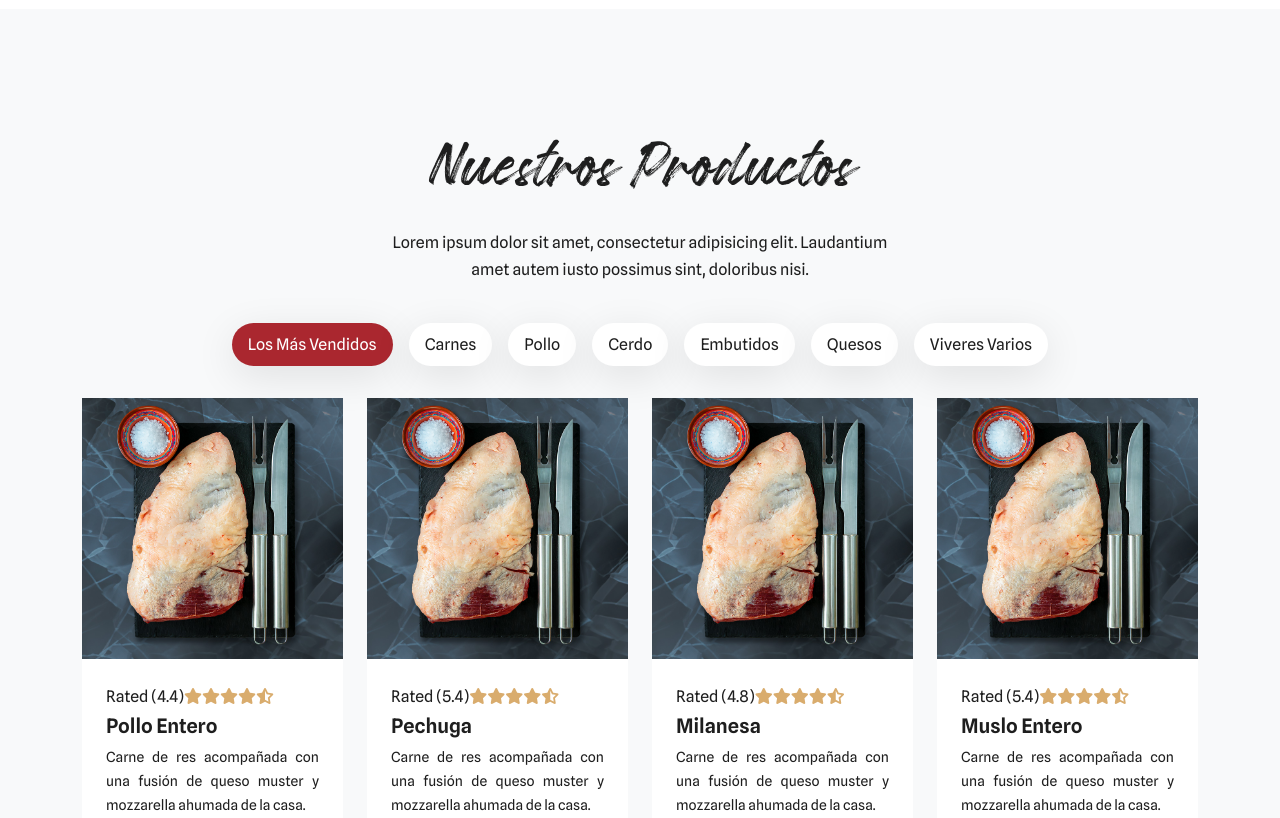
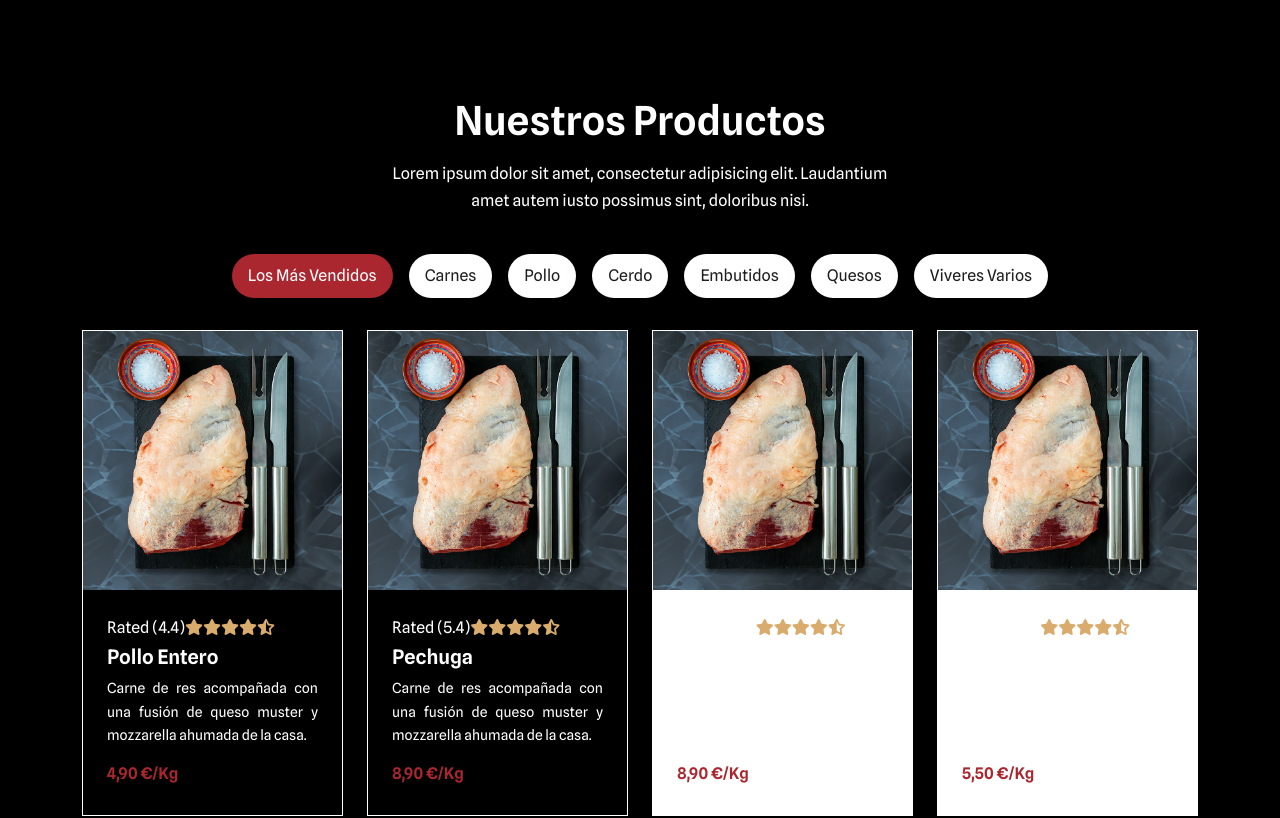
Before and after one commit to leoaristizabal/LaCapital, a React (Vite) app: page / in a window 1280 px wide. Shown: the part 1626-2444 px from the top of the page. Built offline with nearby package versions, Linux system fonts and the light colour scheme.

Commit message:
change bg color to black

```diff
--- a/src/App.css
+++ b/src/App.css
@@ -52,24 +52,20 @@
 
 body{
     font-family: 'Spline Sans', sans-serif;
-    color: var(--gr);
+    background-color: #000;
+    color: var(--wh1);
     line-height: 1.7;
 }
 
 h1,h2,h3,h4,h5,h6{
     font-weight: 600;
-    color: var(--bl1);
+    color: var(--wh1);
 }
 
-h1,h2,h3{
-    font-family: 'Stephile Script', sans-serif;
-    font-size: 70px;
-    font-weight: 600;
-    color: var(--bl1);
-}
+
 
 a{
-    color: var(--bl1);
+    color: var(--wh1);
     text-decoration: none;
     font-weight: 600;
     transition: transform all 1s ease-in-out;
@@ -141,6 +137,9 @@ section{
     color: var(--or); /* Color de la pestaña activa */
     font-weight: bold;
     transform: scale(1.025);
+  }
+.nav-item .nav-link {
+    color: var(--wh1); ;
   }
 
 /*SliderHero*/
@@ -325,6 +324,7 @@ section{
 .menu-item {
     transition: transform 0.15s ease-in-out;
     cursor: pointer;
+    border: solid 1px var(--wh1);
 }
 
 .menu-item:hover{
--- a/src/Components/Navbar.jsx
+++ b/src/Components/Navbar.jsx
@@ -11,7 +11,7 @@ const Navbar = () => {
   };
 
   return (
-    <nav className="navbar navbar-expand-lg navbar-light bg-white shadow sticky-top">
+    <nav className="navbar navbar-expand-lg navbar-light bg-black shadow sticky-top">
       <div className="container">
         <a className="navbar-brand" href="#">
           <img className="logonav" src={Logo} alt="Logo La Capital" />
--- a/src/Components/Products.jsx
+++ b/src/Components/Products.jsx
@@ -7,7 +7,7 @@ import ImagenPruebaEmbutidos from "../assets/Products/Chorizos.png"
 
 const Products = () => {
   return (
-    <section id="menu" class="bg-light">
+    <section id="menu" class="bg-black">
       <div class="container">
         <div class="row">
           <div class="col-12 intro-text">
@@ -143,7 +143,7 @@ const Products = () => {
             {/*POLLOS */}
             <div class="row gy-4">
               <div class="col-lg-3 col-sm-6">
-                <div class="menu-item bg-white shadow-on-hover">
+                <div class="menu-item bg-black shadow-on-hover">
                   <img   src={ImagenPruebaPollo} alt="" />
                   <div class="menu-item-content p-4">
                     <div>
@@ -168,7 +168,7 @@ const Products = () => {
                 </div>
               </div>
               <div class="col-lg-3 col-sm-6">
-                <div class="menu-item bg-white shadow-on-hover">
+                <div class="menu-item bg-black shadow-on-hover">
                   <img   src={ImagenPruebaPollo} alt="" />
                   <div class="menu-item-content p-4">
                     <div>
@@ -356,7 +356,7 @@ const Products = () => {
           >
             <div class="row gy-4">
               <div class="col-lg-3 col-sm-6">
-                <div class="menu-item bg-white shadow-on-hover">
+                <div class="menu-item bg-black shadow-on-hover">
                   <img   src={ImagenPrueba} alt="" />
                   <div class="menu-item-content p-4">
                     <div>
```
